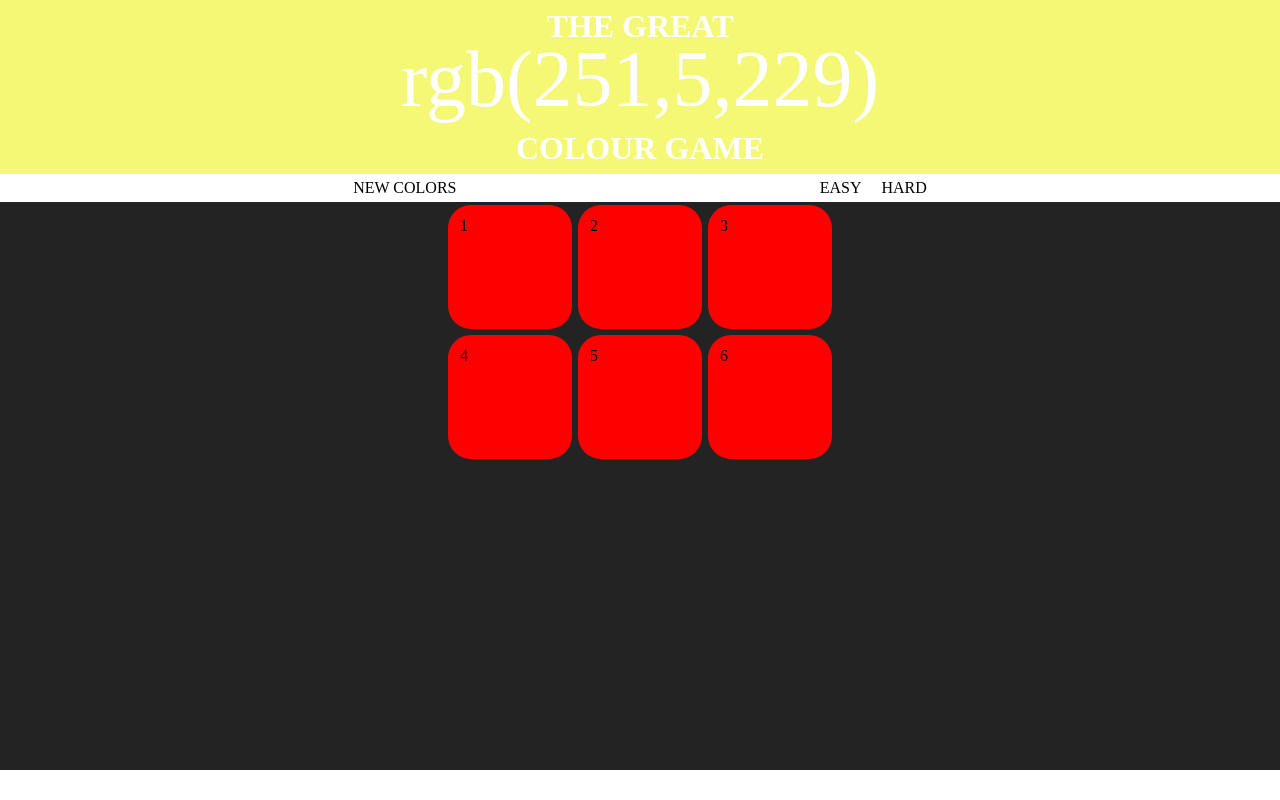
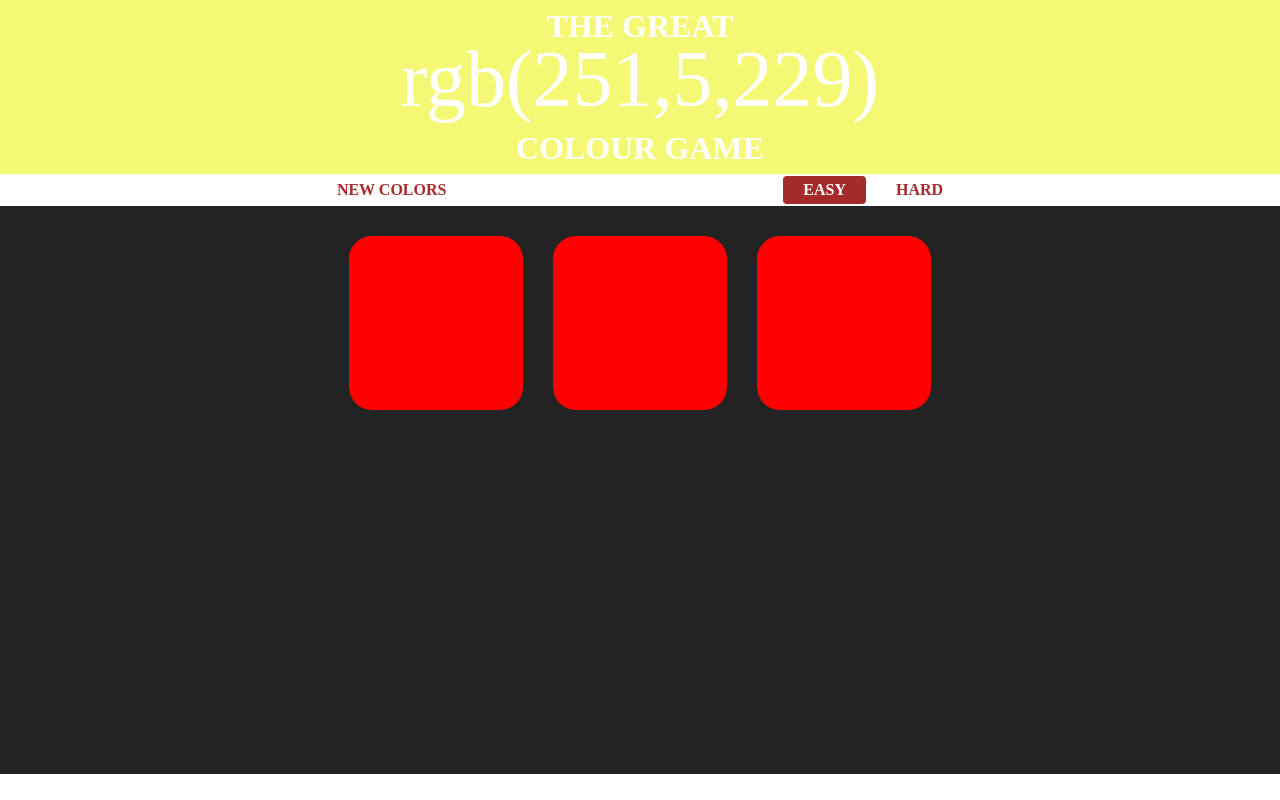
Before and after one commit to omprakash1999mina/Hackoverflow2022, a Next.js app: page / in a window 1280 px wide. Built offline with nearby package versions, Linux system fonts and the light colour scheme.

Commit message:
buttons functional

```diff
--- a/Components/AnchorNavbar.js
+++ b/Components/AnchorNavbar.js
@@ -1,17 +1,27 @@
 import React from 'react'
 import styles from '../styles/Home.module.css'
+import Easy from './Easy';
+import Hard from './Hard';
 
 const AnchorNavbar = () => {
     const [easy, setEasy] = React.useState(true);
-    const [hard, setHard] = React.useState(true);
+    const [hard, setHard] = React.useState(false);
+
     return (
-        <div className={styles.middleSection}>
-            <div className={styles.buttons}>NEW COLORS</div>
-            <span className={styles.buttonsContainer}>
-                <div className={styles.buttons}>EASY</div>
-                <div className={styles.buttons}>HARD</div>
-            </span>
-        </div>
+        <>
+            <div className={styles.middleSection}>
+                <div className={styles.buttons}>NEW COLORS</div>
+                <span className={styles.buttonsContainer}>
+                    <div className={easy ? styles.buttonsActive : styles.buttons} onClick={() => { setHard(!hard); setEasy(!easy) }} >EASY</div>
+                    <div className={hard ? styles.buttonsActive : styles.buttons} onClick={() => { setEasy(!easy); setHard(!hard) }}>HARD</div>
+                </span >
+            </div >
+
+            <div className={styles.lowerSection}>
+
+                {easy ? <Easy /> : <Hard />}
+            </div >
+        </>
     )
 }
 
--- a/Components/Easy.js
+++ b/Components/Easy.js
@@ -3,8 +3,12 @@ import styles from '../styles/Home.module.css'
 
 const Easy = () => {
   return (
-    <div>
-
+    <div className={styles.lowerSection}>
+      <div className={styles.container}>
+        <div></div>
+        <div></div>
+        <div></div>
+      </div>
     </div>
   )
 }
--- a/Components/Hard.js
+++ b/Components/Hard.js
@@ -3,8 +3,17 @@ import styles from '../styles/Home.module.css'
 
 const Hard = () => {
   return (
-    <div>
-
+    <div className={styles.lowerSection}>
+      <div className={styles.container}>
+        <div></div>
+        <div></div>
+        <div></div>
+      </div>
+      <div className={styles.container}>
+        <div></div>
+        <div></div>
+        <div></div>
+      </div>
     </div>
   )
 }
--- a/Components/LowerSection.js
+++ b/Components/LowerSection.js
@@ -5,9 +5,9 @@ const LowerSection = () => {
     return (
         <div className={styles.lowerSection}>
             <div className={styles.container}>
-                <div>1</div>
-                <div>2</div>
-                <div>3</div>
+                <div></div>
+                <div></div>
+                <div></div>
             </div>
             <div className={styles.container}>
                 <div>4</div>
--- a/pages/index.js
+++ b/pages/index.js
@@ -6,8 +6,6 @@ import LowerSection from '../Components/LowerSection';
 import TopSection from '../Components/TopSection';
 
 export default function Home() {
-  const [easy, setEasy] = React.useState(true);
-  const [hard, setHard] = React.useState(true);
 
 
   return (
@@ -22,7 +20,7 @@ export default function Home() {
 
       <AnchorNavbar />
 
-      <LowerSection />
+      {/* <LowerSection /> */}
 
     </div>
   )
--- a/styles/Home.module.css
+++ b/styles/Home.module.css
@@ -11,6 +11,7 @@
 .middleSection{
   display: flex;
   justify-content: space-evenly;
+  padding: 2px 0px;
 }
 
 /* LOWER SECTION */
@@ -29,19 +30,38 @@
 .container div{
    background-color: red;
    padding: 12px;
-   height: 100px;
-   width: 100px;
-   margin: 3px;
+   height: 150px;
+   width: 150px;
+   margin: 30px 15px;
    border-radius: 23px;
 
 }
 .buttons{
   cursor: pointer;
-  padding: 5px 10px;
+  padding: 5px 20px;
+  margin: 0px 10px;
+  font-weight: 600;
+  font-size: medium;
+  color: brown;
+}
+.buttonsActive{
+  cursor: pointer;
+  padding: 5px 20px;
+  font-weight: 600;
+  font-size: medium;
+  background: brown;
+  color: #fff;
+  border: none;
+  border-radius: 4px;
+}
+.buttons:hover{
+  background: brown;
+  color: #fff;
+  border: none;
+  border-radius: 4px;
 }
 .buttonsContainer{
   display: flex;
-
 }
 .rgb{
   font-weight: 500;
```
